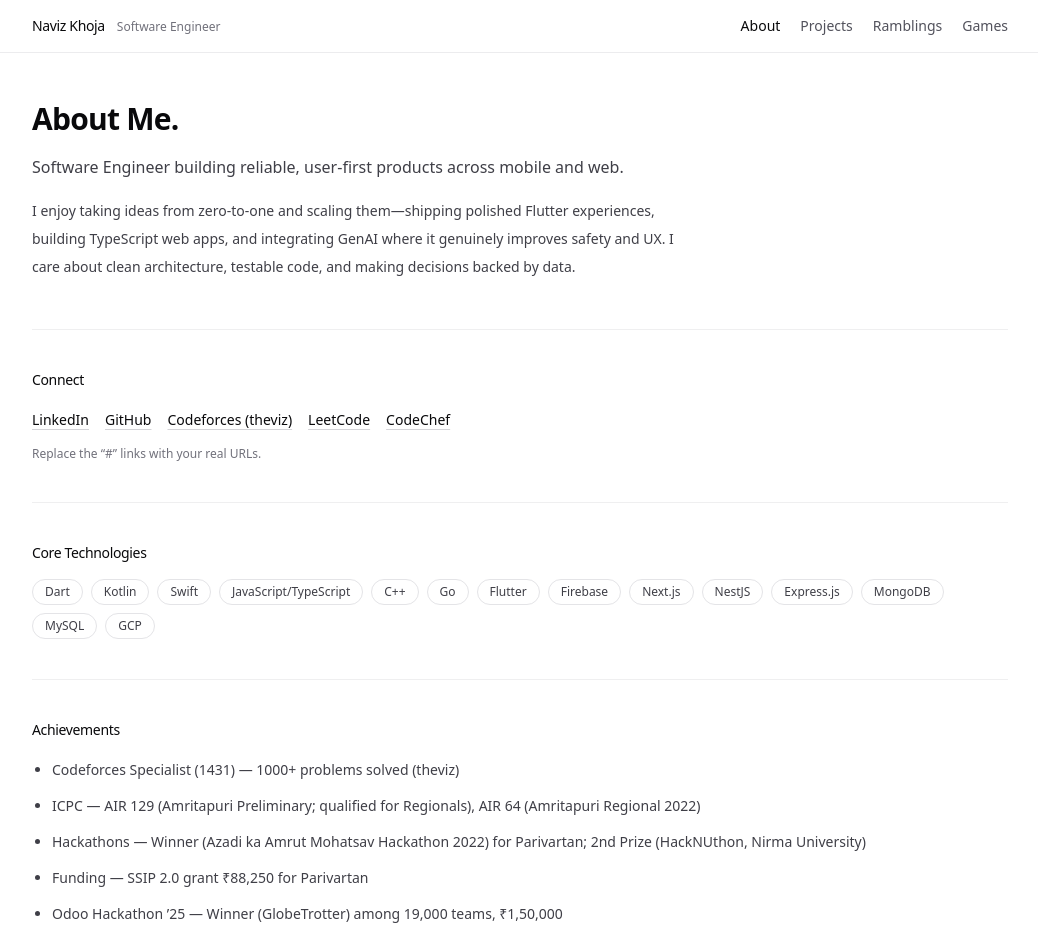
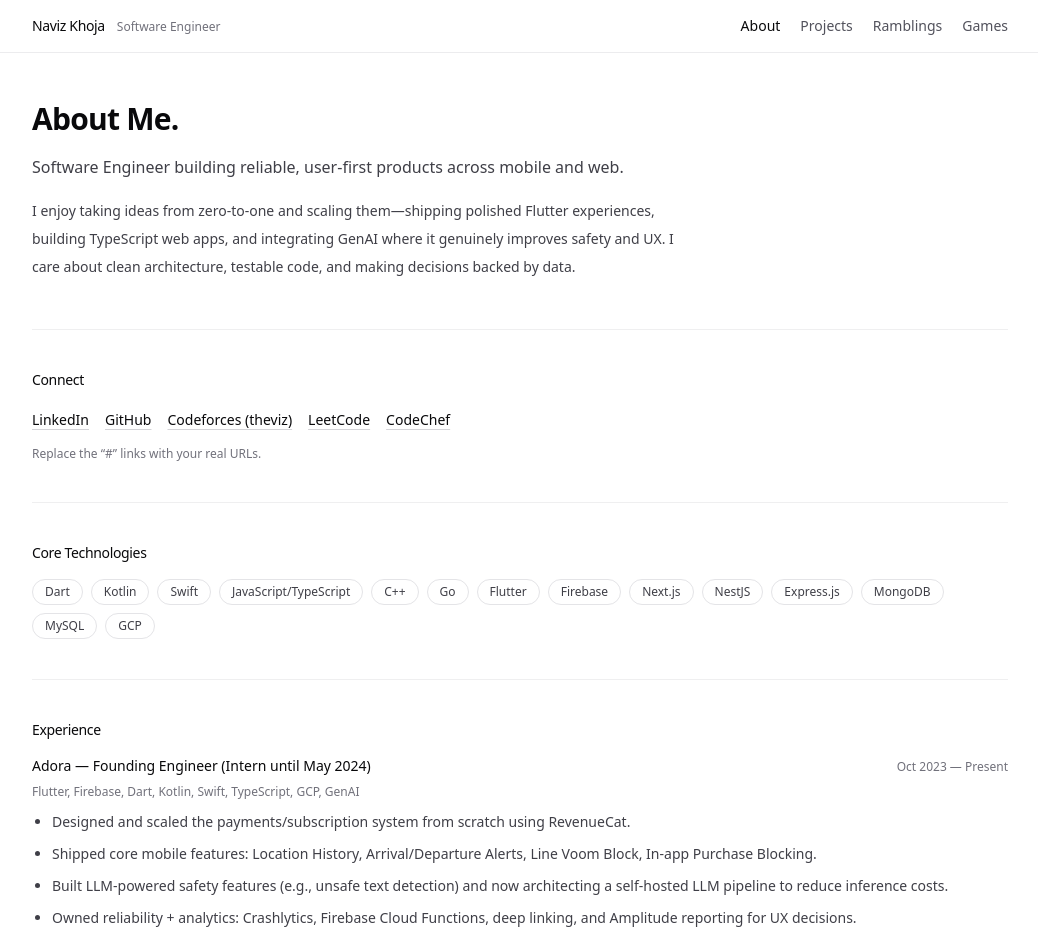
Before and after one commit to naveeez10/portfolio, a Next.js app: page /about in a window 1280 px wide. Shown: the top 942 px of the page, without its empty margins (120-1158 px from the left). Built offline with nearby package versions, Linux system fonts and the light colour scheme.

Commit message:
Remove Achievements section from About page

```diff
--- a/src/app/about/page.tsx
+++ b/src/app/about/page.tsx
@@ -21,14 +21,6 @@
   "MongoDB",
   "MySQL",
   "GCP",
-] as const;
-
-const achievements = [
-  "Codeforces Specialist (1431) — 1000+ problems solved (theviz)",
-  "ICPC — AIR 129 (Amritapuri Preliminary; qualified for Regionals), AIR 64 (Amritapuri Regional 2022)",
-  "Hackathons — Winner (Azadi ka Amrut Mohatsav Hackathon 2022) for Parivartan; 2nd Prize (HackNUthon, Nirma University)",
-  "Funding — SSIP 2.0 grant ₹88,250 for Parivartan",
-  "Odoo Hackathon ’25 — Winner (GlobeTrotter) among 19,000 teams, ₹1,50,000",
 ] as const;
 
 type Role = {
@@ -154,14 +146,6 @@
           </div>
         </Section>
 
-        <Section title="Achievements">
-          <ul className="list-disc space-y-2 pl-5">
-            {achievements.map((a) => (
-              <li key={a}>{a}</li>
-            ))}
-          </ul>
-        </Section>
-
         <Section title="Experience">
           <div className="grid gap-6">
             {roles.map((r) => (
```
